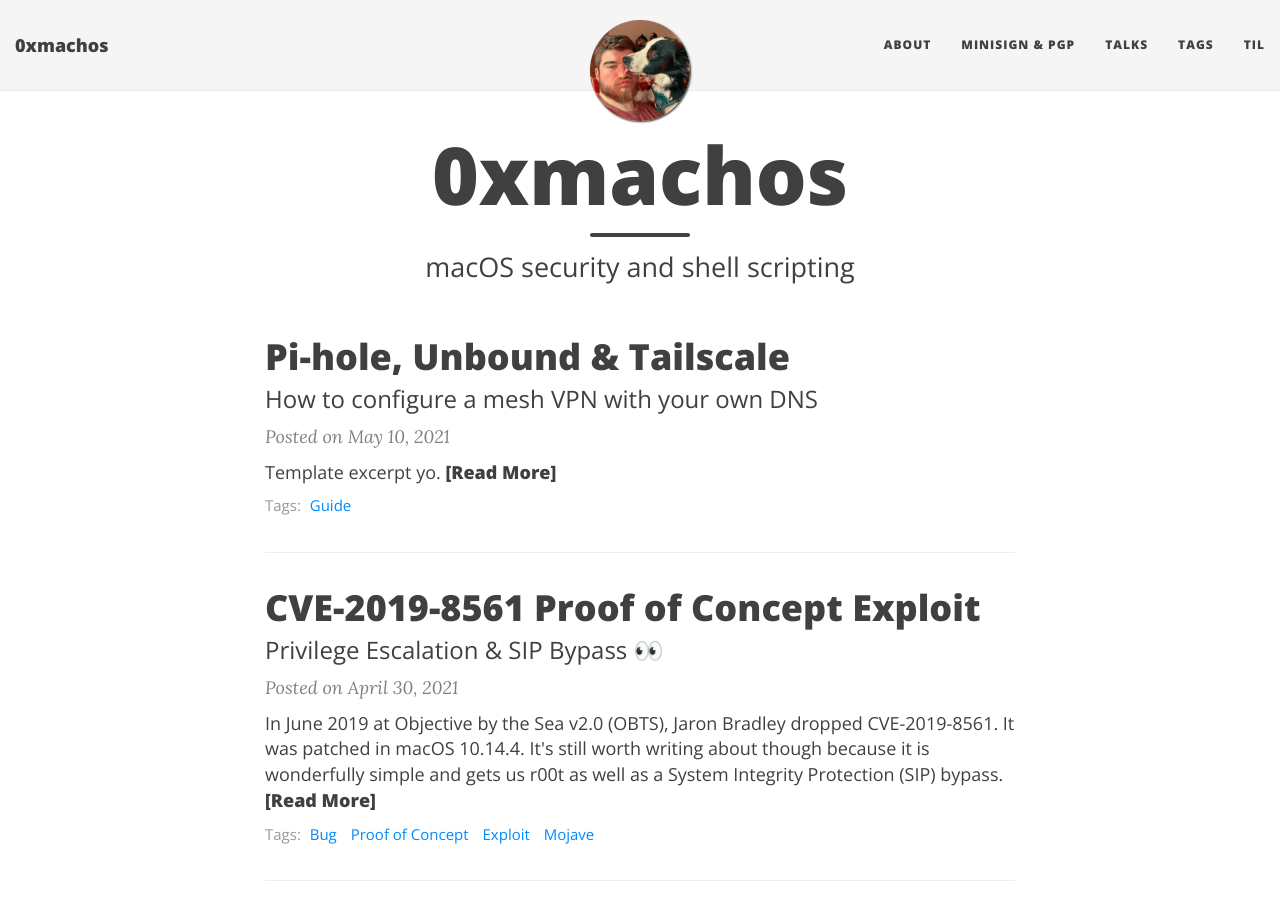
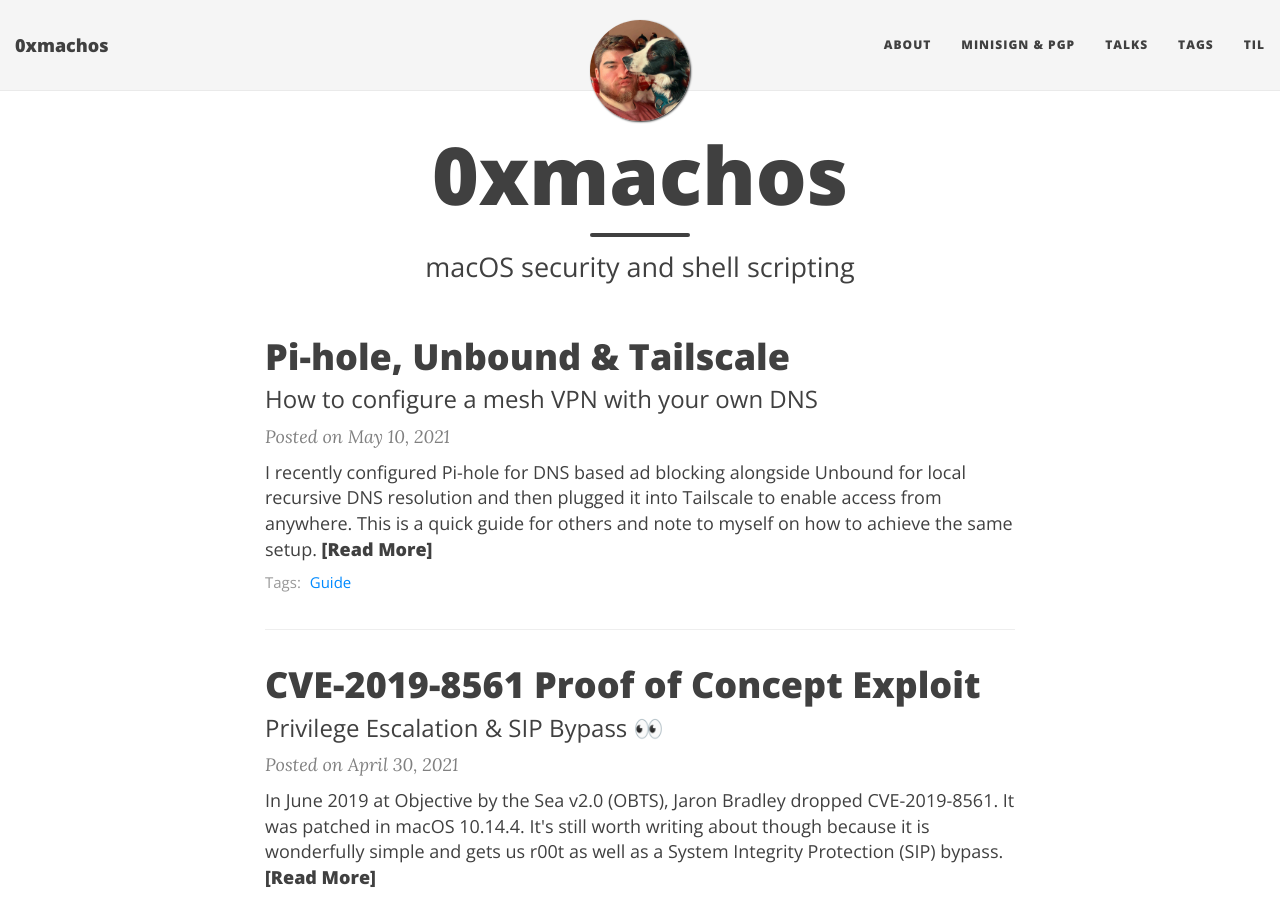
Before and after one commit to 0xmachos/0xmachos.github.io, a Jekyll site: the page built from index.html, in a window 1280 px wide and 900 px high. Built offline with Jekyll 4.4.1, drawn with Linux system fonts in a browser that asks for light colours; nearby versions of some CDN libraries; the list of posts is cut into pages by our own code.

Commit message:
Add excerpt

```diff
--- a/_posts/2021-05-10-Pi-hole-Unbound-and-Tailscale.md
+++ b/_posts/2021-05-10-Pi-hole-Unbound-and-Tailscale.md
@@ -1,7 +1,7 @@
 ---
 title:		"Pi-hole, Unbound & Tailscale"
 subtitle:	"How to configure a mesh VPN with your own DNS"
-excerpt:	"Template excerpt yo."
+excerpt:	"I recently configured Pi-hole for DNS based ad blocking alongside Unbound for local recursive DNS resolution and then plugged it into Tailscale to enable access from anywhere. This is a quick guide for others and note to myself on how to achieve the same setup."
 tags:		[Guide]
 ---
 
```
